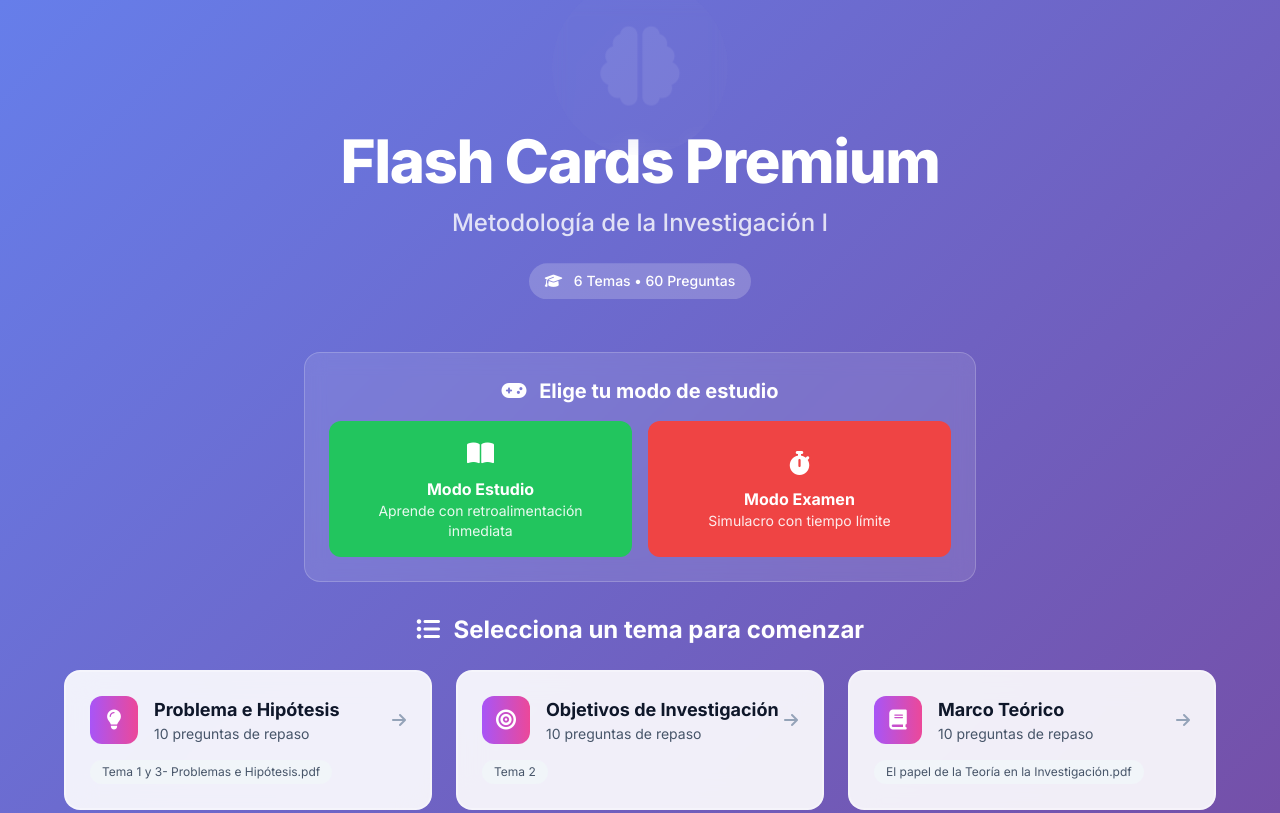
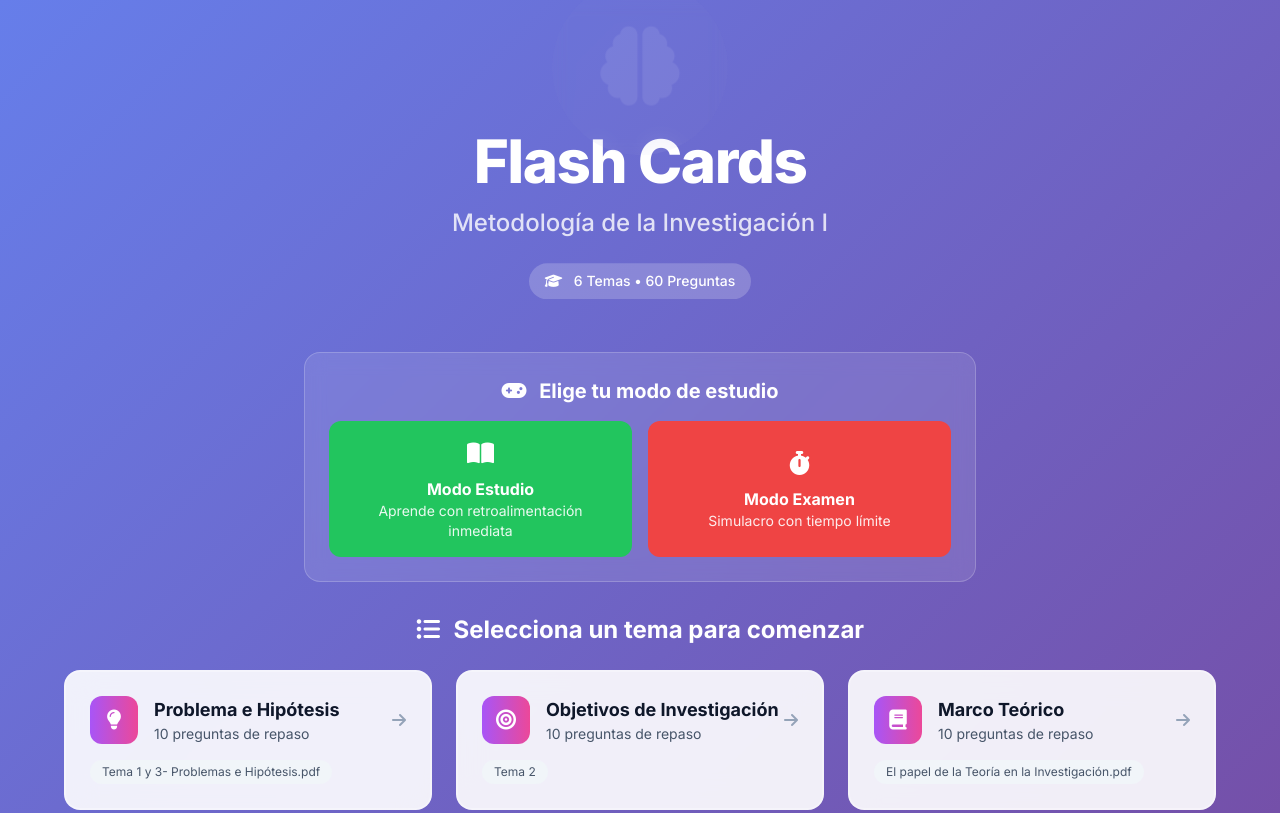
Before and after one commit to emorito/2oParcial_JF025, a plain HTML site: page index.html in a window 1280 px wide. Shown: the top 813 px of the page. Drawn offline with nearby package versions, Linux system fonts and the light colour scheme.

Commit message:
Update index.html

```diff
--- a/index.html
+++ b/index.html
@@ -3,7 +3,7 @@
 <head>
     <meta charset="UTF-8">
     <meta name="viewport" content="width=device-width, initial-scale=1.0">
-    <title>Flash Cards Premium - Metodología de la Investigación</title>
+    <title>Flash Cards - Metodología de la Investigación</title>
     <script src="https://cdn.tailwindcss.com"></script>
     <link href="https://fonts.googleapis.com/css2?family=Inter:wght@400;500;600;700;800&display=swap" rel="stylesheet">
     <link rel="stylesheet" href="https://cdnjs.cloudflare.com/ajax/libs/font-awesome/6.4.0/css/all.min.css">
@@ -210,7 +210,7 @@
                     <i class="fas fa-brain text-4xl text-white"></i>
                 </div>
                 <h1 class="text-4xl md:text-6xl font-black text-white mb-4 tracking-tight">
-                    Flash Cards Premium
+                    Flash Cards
                 </h1>
                 <p class="text-xl md:text-2xl text-white/80 font-medium">
                     Metodología de la Investigación I
```
